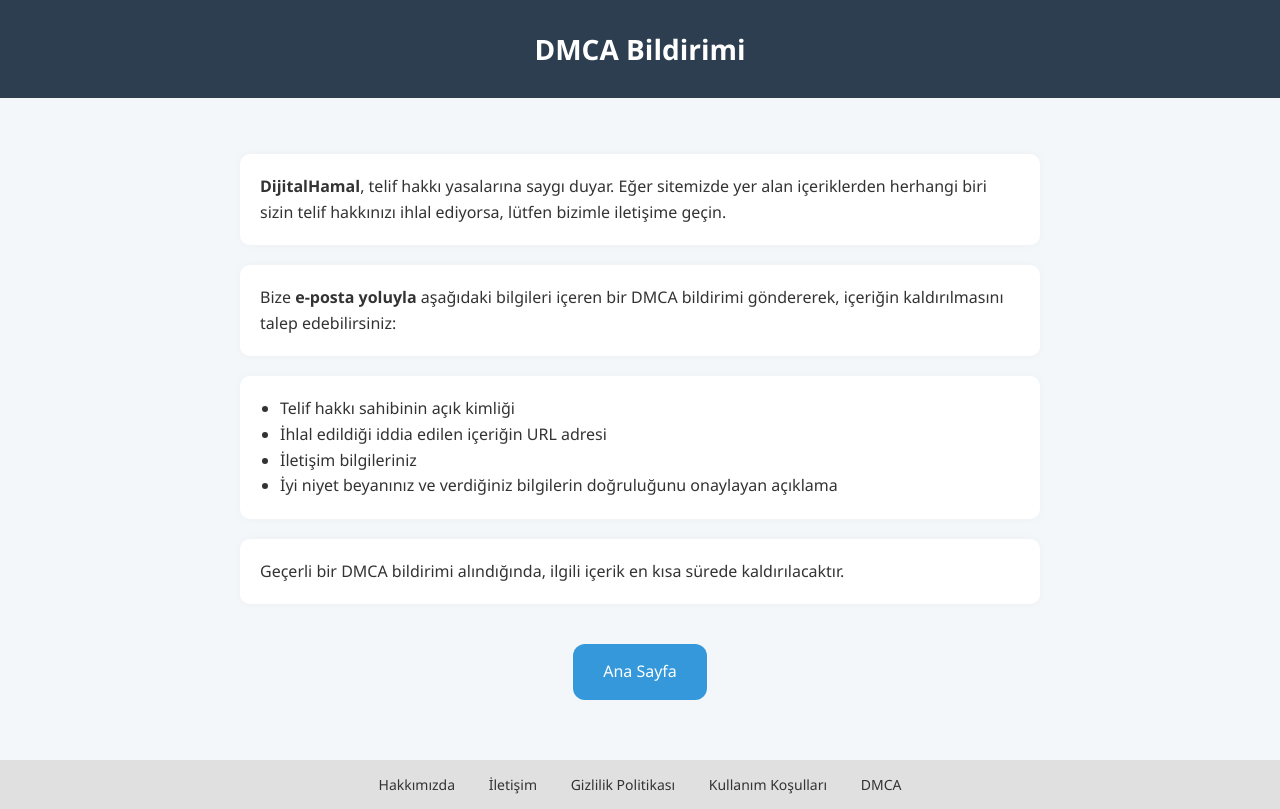
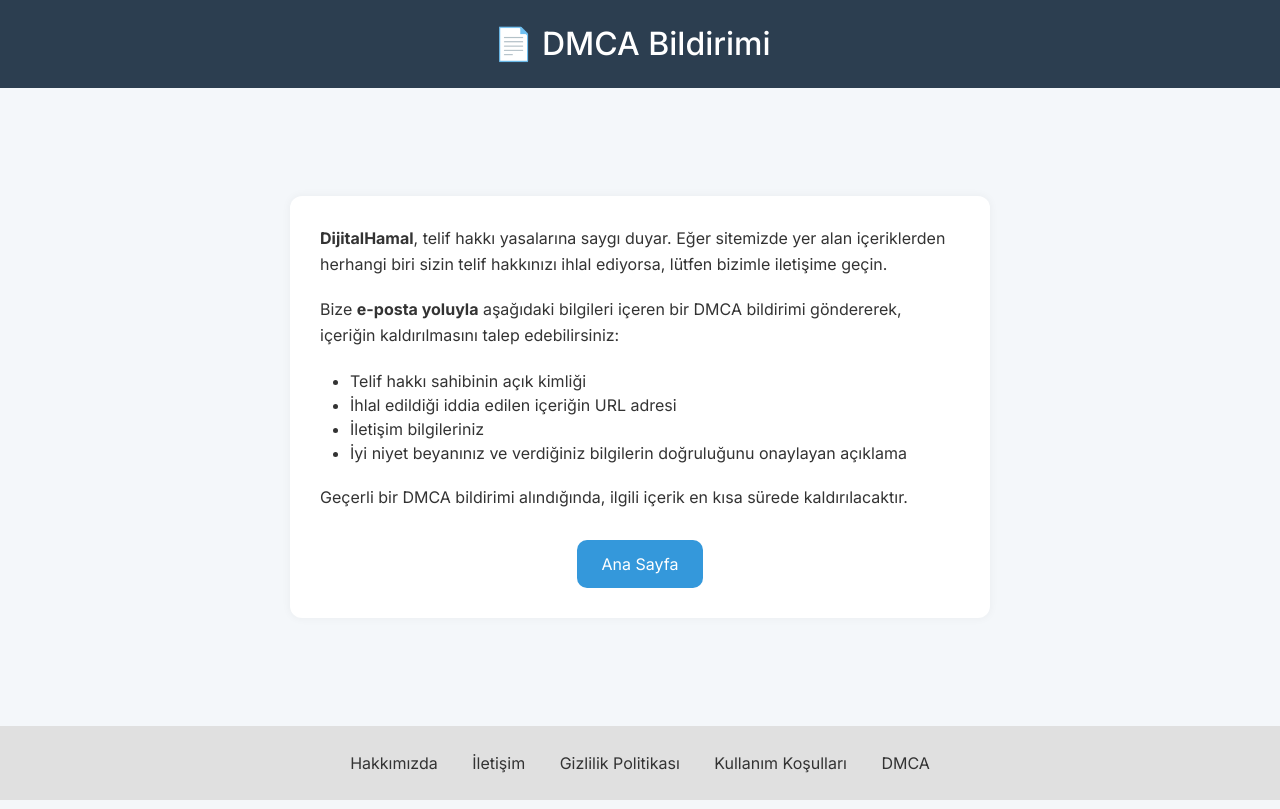
Before and after one commit to srknkrt1/ofis-asistani, a Flask app: page /dmca in a window 1280 px wide. Run offline with Flask 3, Linux system fonts and the light colour scheme.

Commit message:
Update dmca.html

```diff
--- a/dene/templates/dmca.html
+++ b/dene/templates/dmca.html
@@ -3,74 +3,84 @@
 <head>
   <meta charset="UTF-8">
   <title>DMCA Bildirimi - DijitalHamal</title>
-  <meta name="viewport" content="width=device-width, initial-scale=1.0">
+  <meta name="viewport" content="width=device-width, initial-scale=1">
+  <link href="https://cdn.jsdelivr.net/npm/bootstrap@5.3.3/dist/css/bootstrap.min.css" rel="stylesheet">
+  <link href="https://fonts.googleapis.com/css2?family=Inter:wght@400;500;700&display=swap" rel="stylesheet">
   <style>
     body {
-      font-family: "Segoe UI", sans-serif;
       background: #f4f7fa;
-      margin: 0;
+      font-family: 'Inter', 'Segoe UI', sans-serif;
       display: flex;
       flex-direction: column;
       min-height: 100vh;
+      margin: 0;
     }
 
-    header {
-      background: #2c3e50;
-      color: white;
-      padding: 30px 0;
-      font-size: 28px;
-      font-weight: bold;
-      text-align: center;
+    .navbar {
+      padding-top: 20px;
+      padding-bottom: 20px;
+      background-color: #2c3e50;
+    }
+
+    .navbar-brand {
+      font-size: 2rem;
+      color: white !important;
+    }
+
+    .main-content {
+      flex: 1;
+      display: flex;
+      justify-content: center;
+      align-items: center;
+      padding: 20px;
     }
 
     .content {
-      max-width: 800px;
-      margin: 40px auto;
-      padding: 0 20px;
+      max-width: 700px;
+      width: 100%;
+      background: white;
+      padding: 30px;
+      border-radius: 12px;
+      box-shadow: 0 0 10px rgba(0,0,0,0.05);
       color: #333;
+    }
+
+    .content p {
+      margin-bottom: 20px;
       line-height: 1.6;
     }
 
-    .content p,
     .content ul {
-      background: white;
-      padding: 20px;
-      border-radius: 10px;
+      list-style-type: disc;
+      padding-left: 30px;
       margin-bottom: 20px;
-      box-shadow: 0 0 10px rgba(0,0,0,0.03);
-    }
-
-    .content ul {
-      list-style: disc;
-      padding-left: 40px;
     }
 
     .button-group {
       text-align: center;
-      margin: 40px 0 20px;
+      margin-top: 30px;
     }
 
-    .button {
+    .button-group a {
       display: inline-block;
-      padding: 15px 30px;
+      padding: 12px 25px;
       background-color: #3498db;
       color: white;
       text-decoration: none;
-      font-size: 16px;
-      border-radius: 12px;
+      font-size: 1rem;
+      border-radius: 10px;
       transition: background-color 0.3s ease;
     }
 
-    .button:hover {
+    .button-group a:hover {
       background-color: #2980b9;
     }
 
     .footer-links {
       background-color: #e0e0e0;
-      padding: 15px 0;
+      padding: 25px 0;
       text-align: center;
-      font-size: 14px;
-      margin-top: auto;
+      font-size: 16px;
     }
 
     .footer-links a {
@@ -86,8 +96,15 @@
 </head>
 <body>
 
-  <header>DMCA Bildirimi</header>
+  <!-- HEADER -->
+  <nav class="navbar navbar-expand-lg">
+    <div class="container-fluid justify-content-center">
+      <span class="navbar-brand mb-0 h1">📄 DMCA Bildirimi</span>
+    </div>
+  </nav>
 
+  <!-- ORTALANMIŞ İÇERİK -->
+  <div class="main-content">
     <div class="content">
       <p><strong>DijitalHamal</strong>, telif hakkı yasalarına saygı duyar. Eğer sitemizde yer alan içeriklerden herhangi biri sizin telif hakkınızı ihlal ediyorsa, lütfen bizimle iletişime geçin.</p>
 
@@ -103,10 +120,12 @@
       <p>Geçerli bir DMCA bildirimi alındığında, ilgili içerik en kısa sürede kaldırılacaktır.</p>
 
       <div class="button-group">
-      <a href="/" class="button">Ana Sayfa</a>
+        <a href="/">Ana Sayfa</a>
+      </div>
     </div>
   </div>
 
+  <!-- FOOTER -->
   <div class="footer-links">
     <a href="/hakkimizda">Hakkımızda</a>
     <a href="/iletisim">İletişim</a>
```
Lines whose indentation alone changed are shown as unchanged.
